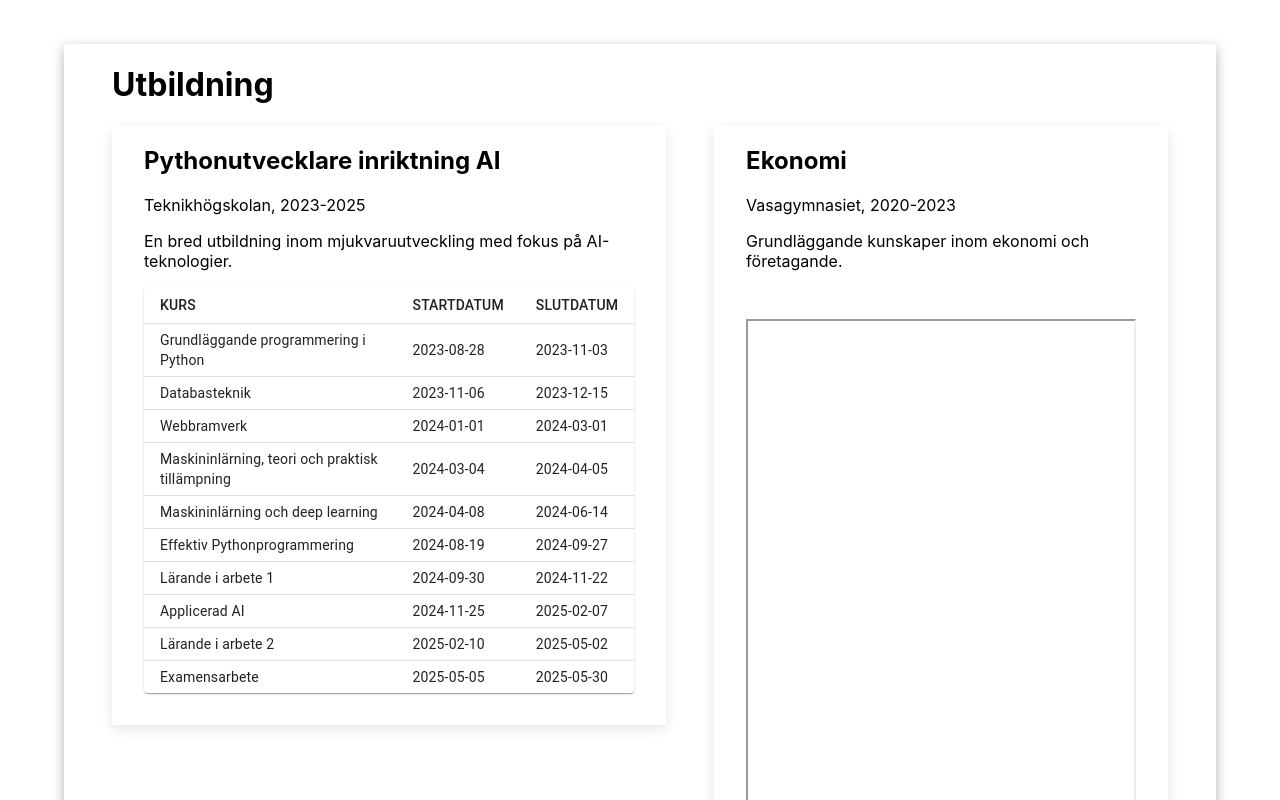
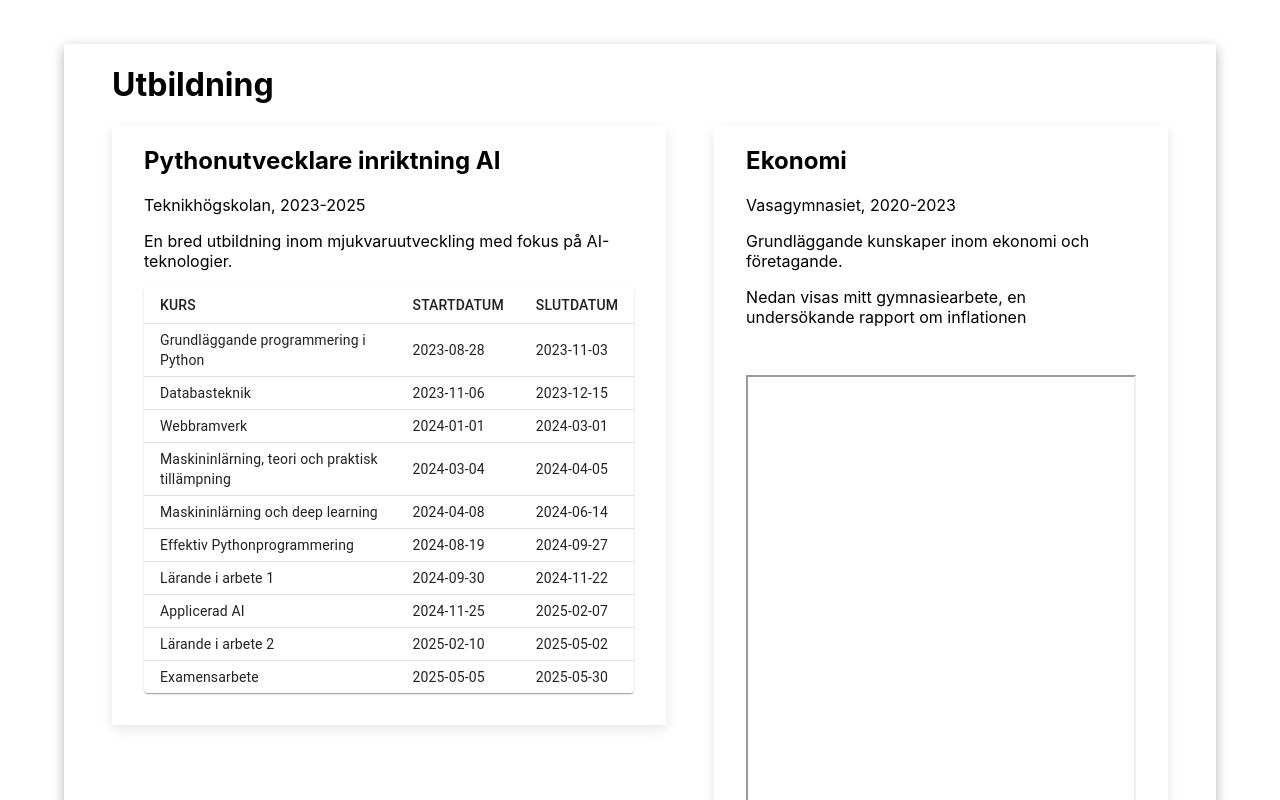
Before and after one commit to Jenkan27/Jenkan27.github.io, a React (Create React App) app: page / in a window 1280 px wide. Shown: the part 740-1540 px from the top of the page. Built offline with nearby package versions, Linux system fonts and the light colour scheme.

Commit message:
small css fix

```diff
--- a/src/components/Div2.js
+++ b/src/components/Div2.js
@@ -28,6 +28,7 @@ const Div2 = () => {
         <h2>Ekonomi</h2>
         <p>Vasagymnasiet, 2020-2023</p>
         <p>Grundläggande kunskaper inom ekonomi och företagande.</p>
+        <p>Nedan visas mitt gymnasiearbete, en undersökande rapport om inflationen</p>
       </div>
 
       <div className="pdf-container">
--- a/src/css/Div2.css
+++ b/src/css/Div2.css
@@ -34,6 +34,7 @@
 
 .right {
   padding-inline: 2rem;
+  padding-bottom: 2rem;
   height: 95%;
   width: 45%;
   box-shadow: 0px 4px 12px rgba(0, 0, 0, 0.1);
```
